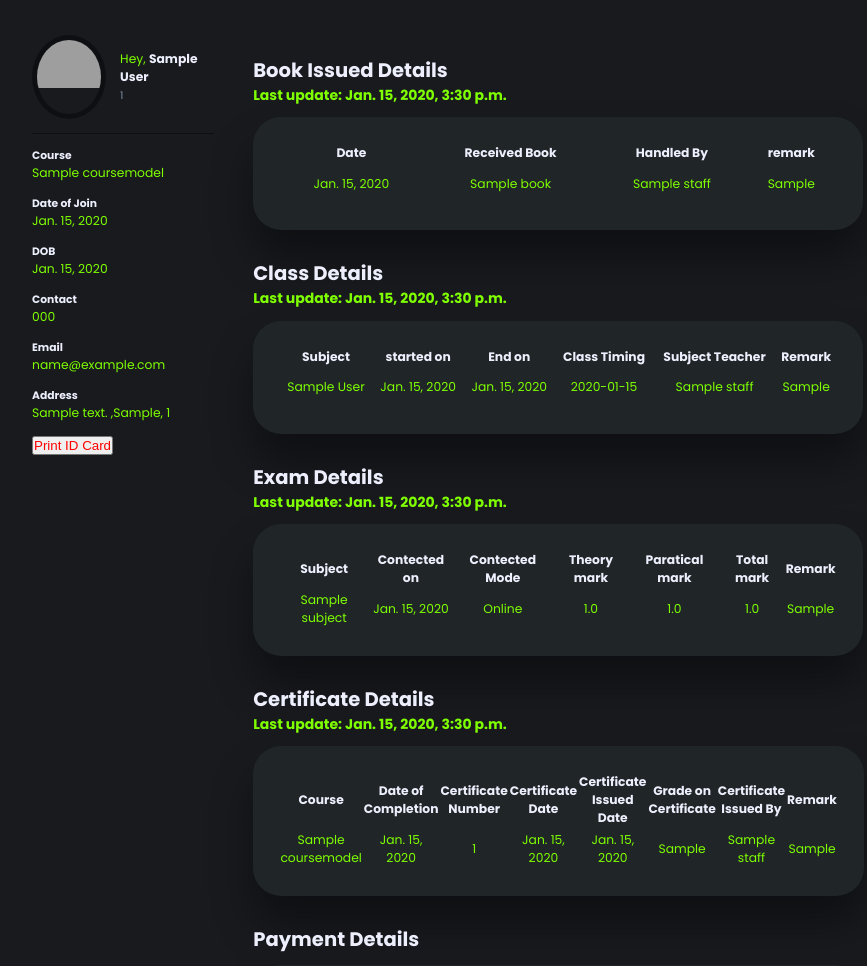
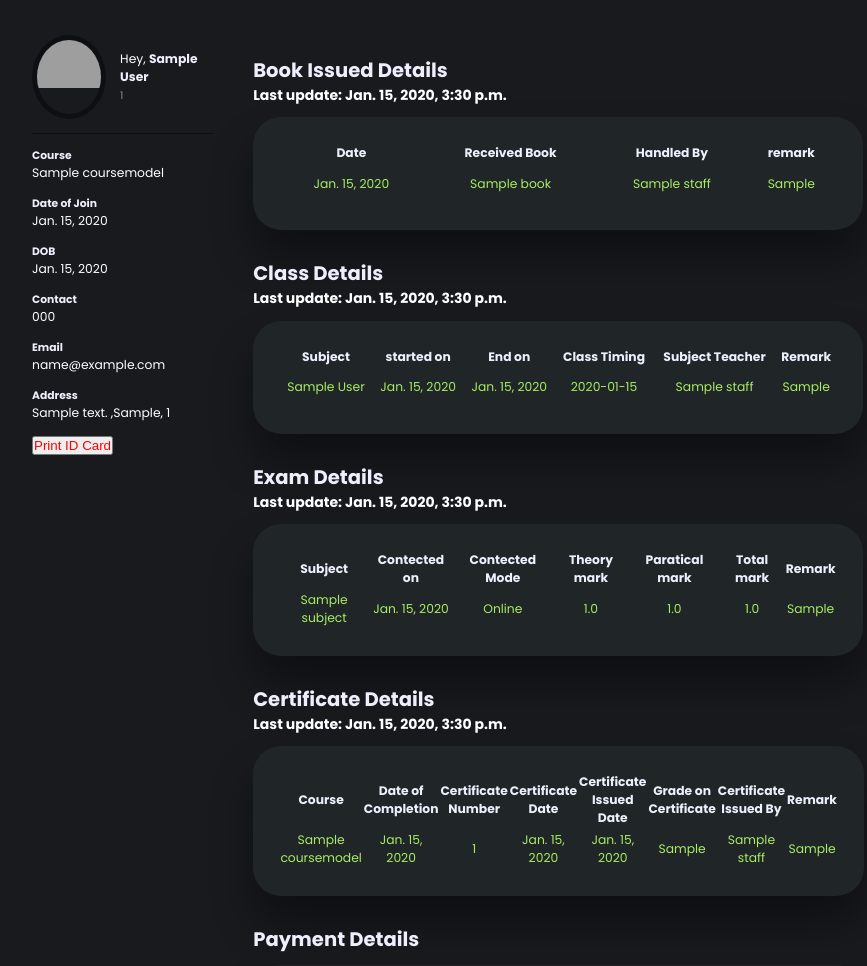
Before and after one commit to csceducation/anr2.0, a Django app: page /public/student/1/ in a window 1280 px wide. Shown: the part 49-1015 px from the top of the page, without its empty margins (10-877 px from the left). Run offline with Django 3.2, Linux system fonts and the light colour scheme; a user stored in the database is signed in; data comes from the database, SQL or seed files in the repository; tables that the repository leaves empty hold one stand-in row (values such as "Sample post"); some libraries are stand-ins or nearby versions; grey boxes are pictures that could not be loaded.

Commit message:
@logesh-works

```diff
--- a/apps/students/templates/public/indexs.html
+++ b/apps/students/templates/public/indexs.html
@@ -315,7 +315,7 @@ main .timetable table:hover{box-shadow: none;}
 main table tbody td{
     height: 2.8rem;
     border-bottom: 1px solid var(--color-light);
-    color:chartreuse;
+    color:rgb(168, 237, 99);
 }
 main table tbody tr:last-child td{border: none;}
 
@@ -355,7 +355,7 @@ main .timetable.active .closeBtn{
     top: 5%;right: 5%;
 }
 p{
-  color:chartreuse !important;
+  color:white !important;
 }
 
 /* Right  */
@@ -696,8 +696,9 @@ p{
                         {% endfor %}
                     </tbody>
                 </table>
-                {% endif %}
+
             </div>
+            {% endif %}
 <!------------------------------------------->
 
 
@@ -773,7 +774,6 @@ p{
 
 {% endif %}
 <!----------------------------------->
-{% if payments %}
             <div class="timetable" id="timetable">
                 <div>
                     <span id="prevDay">&lt;</span>
@@ -812,8 +812,6 @@ p{
                     </tbody>
                 </table>
             </div>
-
-        {% endif %}
         </main>
 
         <!-- <div class="right">
--- a/apps/students/templates/students/student_detail.html
+++ b/apps/students/templates/students/student_detail.html
@@ -154,6 +154,7 @@
         <th>Class time</th>
         <th>Faculty</th>
         <th>Remark</th>
+        <th>Delete</th>
       </tr>
     </thead>
     <tbody>
@@ -165,6 +166,9 @@
           <td>{{class.class_time.time}}</td>
           <td>{{class.faculty}}<td>
           {{class.remark}}
+          <td><a href="{% url 'class-delete' class.id%}"><input type="button" class="btn btn-sm btn-primary" value="Delete"></a></td>
+
+            </tr>
         </tr>
       {% endfor %}
     </tbody>
```
Also changed, not shown: csc_app/settings.py (+4 -4 lines).
